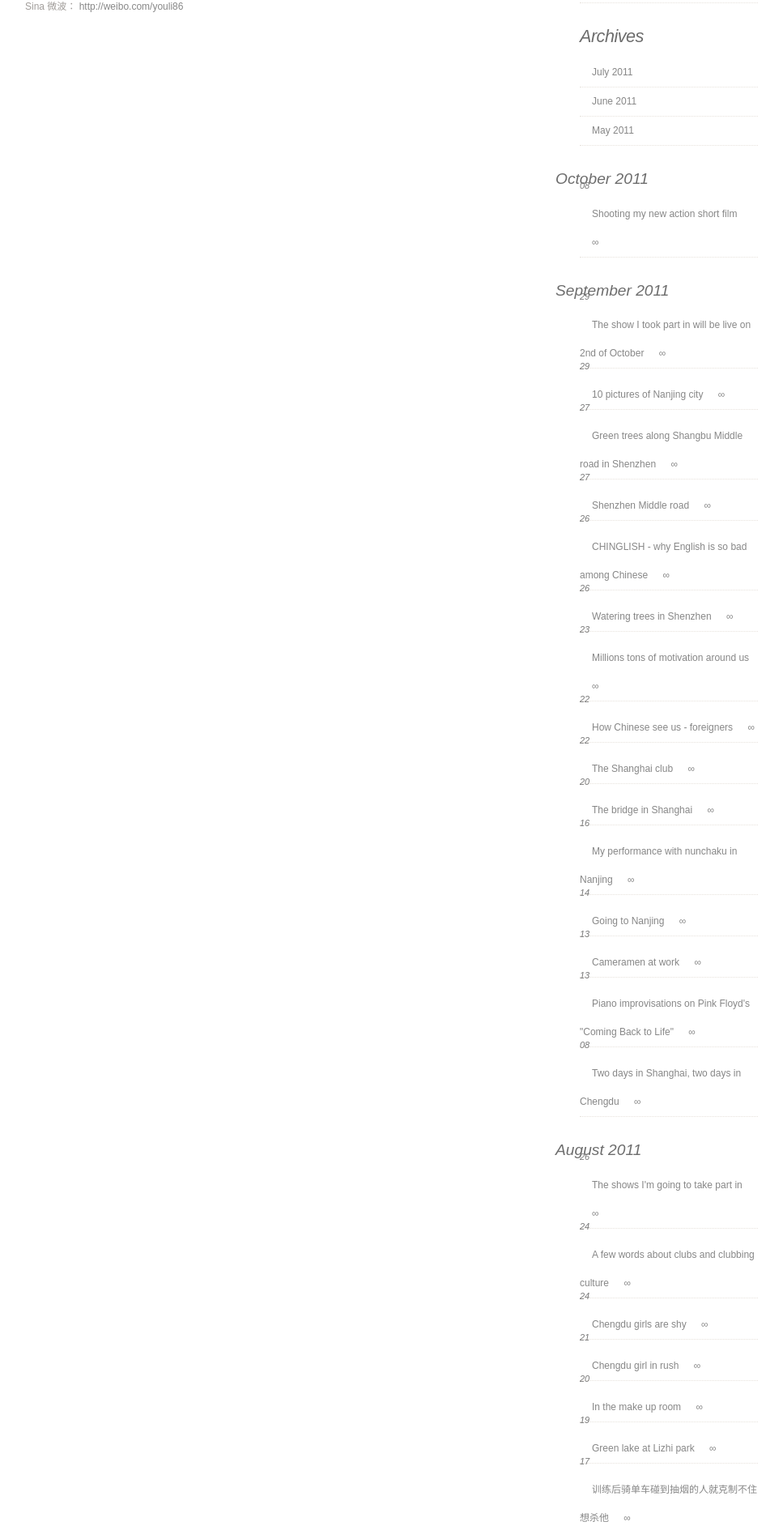
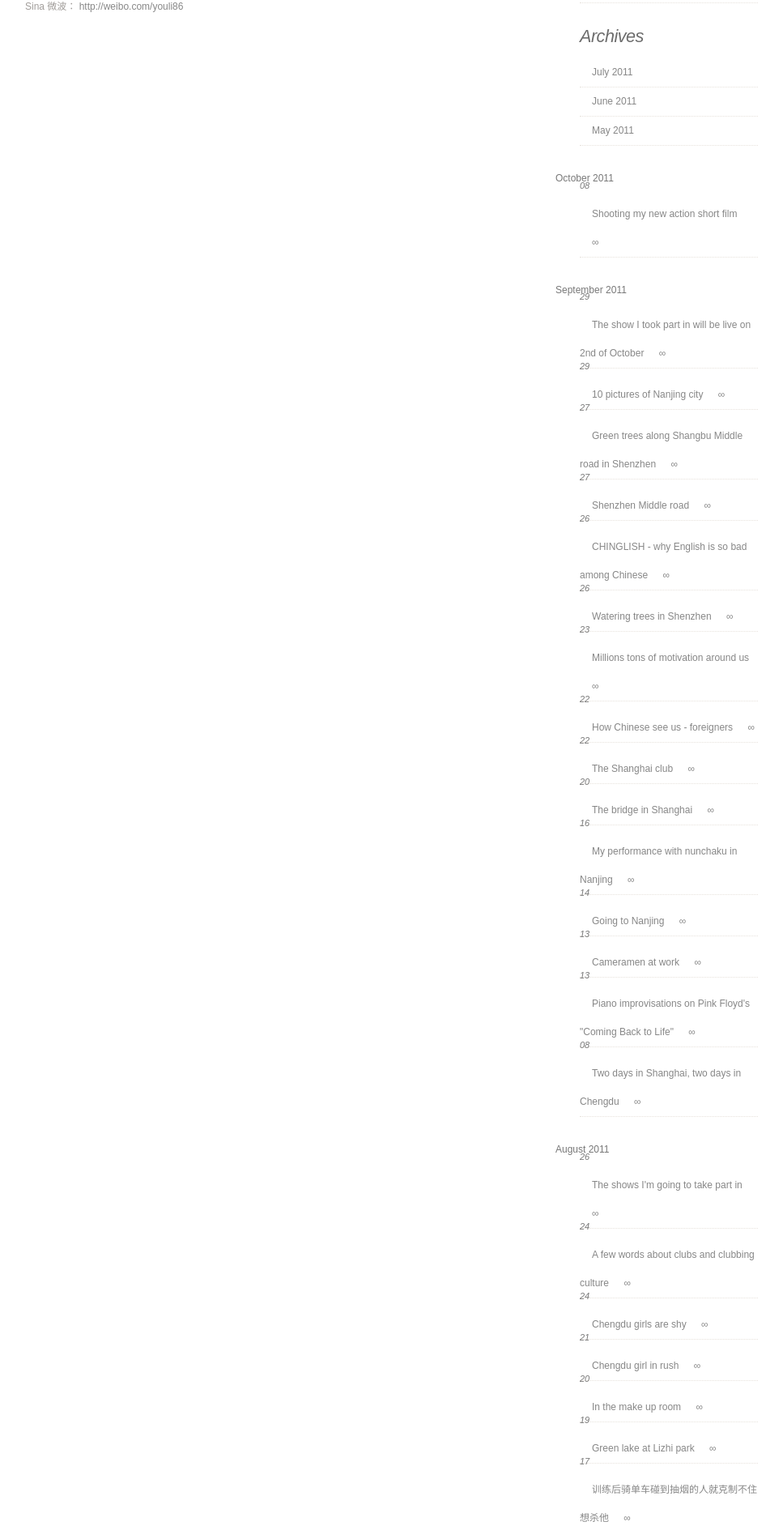
Before and after one commit to iurii/iurii.github.com, a Jekyll site: the page built from about.html, in a window 1280 px wide. Shown: the part 754-2638 px from the top of the page at 81% size, without its empty margins (144-1111 px from the left). Built offline with Jekyll 4.4.1, drawn with Linux system fonts in a browser that asks for light colours; comment, search, counter and statistics services are not loaded.

Commit message:
archives

```diff
--- a/_layouts/default.html
+++ b/_layouts/default.html
@@ -155,7 +155,7 @@ else {
  {% capture cmonth %}{{ post.date | date: "%B" }}{% endcapture %}
  {% unless lmonth == cmonth %}
  {% unless forloop.first %}</ul>{% endunless %}
- <h3>{{ cmonth }} {{ post.date | date: "%Y" }}</h3>
+{{ cmonth }} {{ post.date | date: "%Y" }}
  <ul class="archive">
  {% assign lmonth = cmonth %}
  {% endunless %}
```
